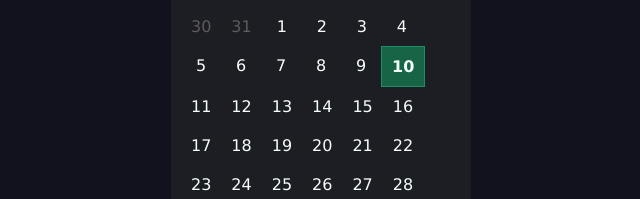
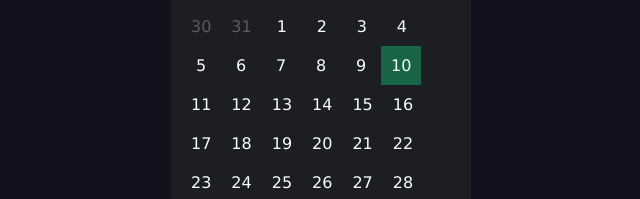
Before and after one commit to DanThug/Calendar, a plain HTML site: page index.html in a window 1280 px wide. Shown: the part 352-551 px from the top of the page, 319-959 px from the left. Drawn offline with Linux system fonts and the light colour scheme.

Commit message:
correção de layout

```diff
--- a/style.css
+++ b/style.css
@@ -107,6 +107,4 @@
 
 .today {
     background-color: var(--dark-green);
-    border: 1px solid var(--light-green);
-    font-weight: 600;
 }
```
